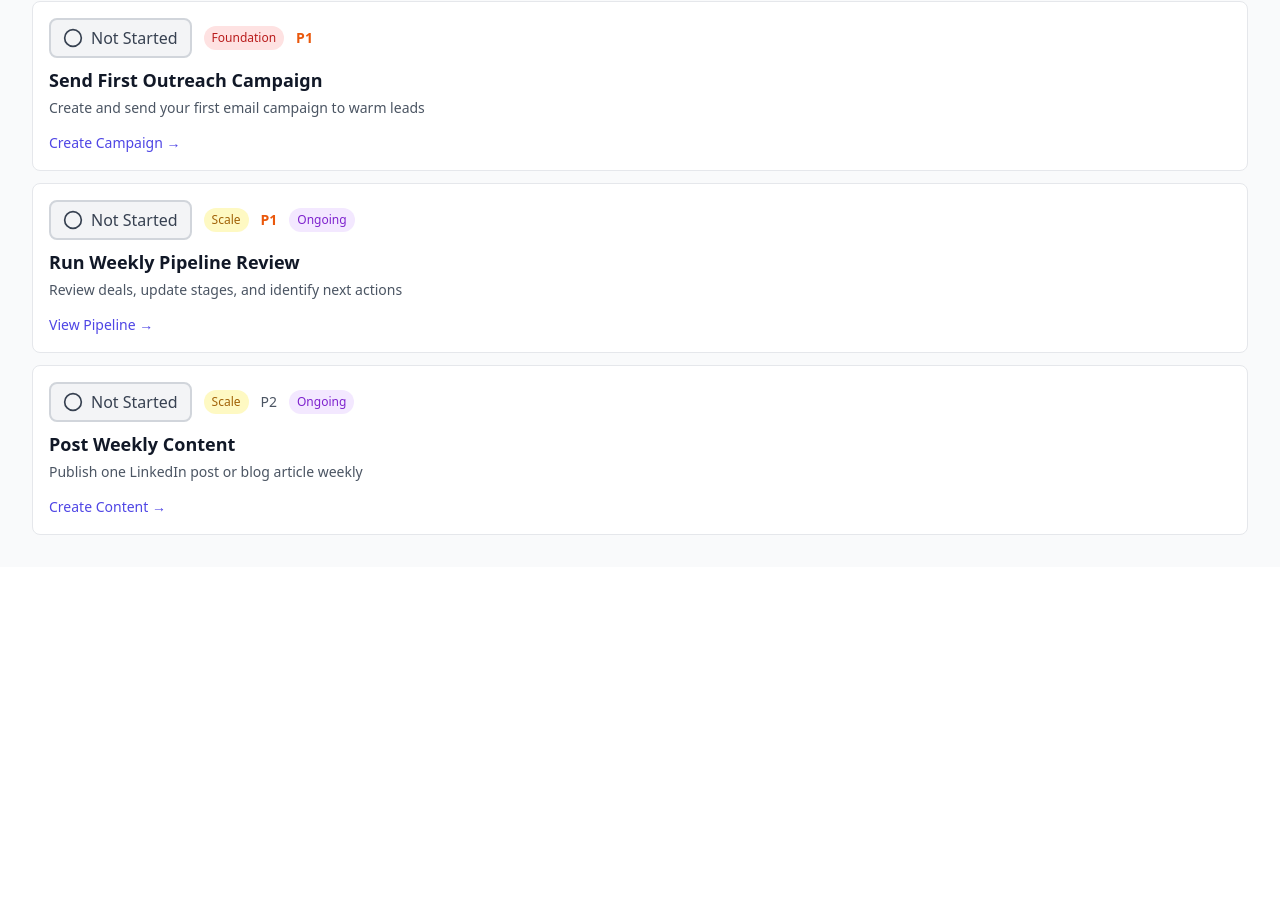
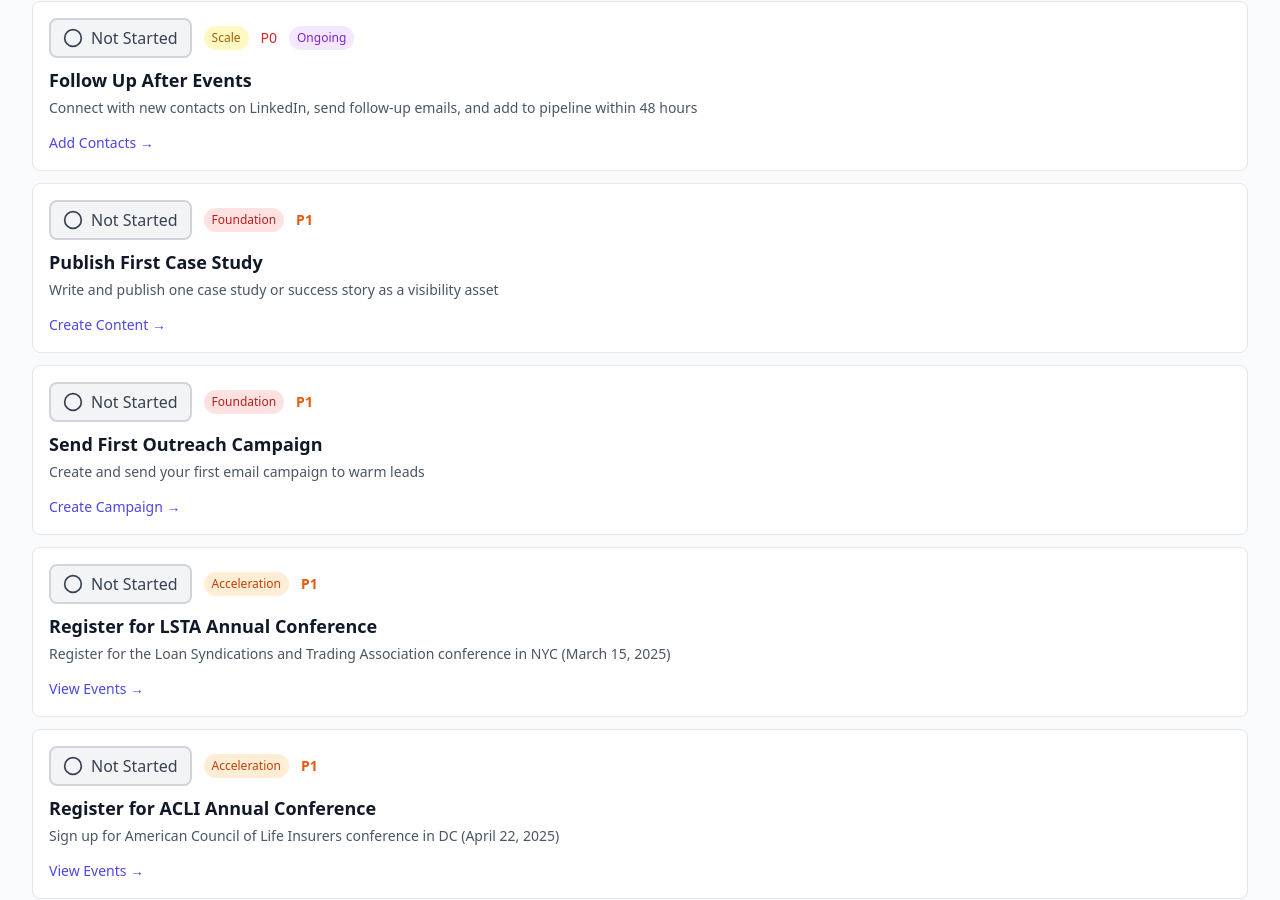
Before and after one commit to Ignite-Strategies/IgniteLegal-frontend, a React (Vite) app: page /bd-pipeline-roadmap in a window 1280 px wide. Shown: the part 1771-2671 px from the top of the page. Before the commit the page ends 2338 px from the top, so only its background shows below. Built offline with nearby package versions, Linux system fonts and the light colour scheme.

Commit message:
Update Events with real debt-financing/banking conferences, add event-related roadmap items, and add logo as favicon

```diff
--- a/index.html
+++ b/index.html
@@ -2,6 +2,7 @@
 <html lang="en">
   <head>
     <meta charset="UTF-8" />
+    <link rel="icon" type="image/png" href="/BPL_2025.png" />
     <meta name="viewport" content="width=device-width, initial-scale=1.0" />
     <title>BusinessPointLaw Company HQ</title>
   </head>
--- a/src/pages/BDPipelineRoadmap.jsx
+++ b/src/pages/BDPipelineRoadmap.jsx
@@ -116,6 +116,67 @@ const initialRoadmapItems = [
     category: 'Ongoing',
     link: '/attract/content',
     linkLabel: 'Create Content',
+    recurring: true,
+  },
+  {
+    id: '10',
+    title: 'Register for LSTA Annual Conference',
+    description: 'Register for the Loan Syndications and Trading Association conference in NYC (March 15, 2025)',
+    phase: 'Acceleration',
+    status: 'Not Started',
+    priority: 'P1',
+    targetDate: null,
+    category: 'Events',
+    link: '/attract/events',
+    linkLabel: 'View Events',
+  },
+  {
+    id: '11',
+    title: 'Register for ACLI Annual Conference',
+    description: 'Sign up for American Council of Life Insurers conference in DC (April 22, 2025)',
+    phase: 'Acceleration',
+    status: 'Not Started',
+    priority: 'P1',
+    targetDate: null,
+    category: 'Events',
+    link: '/attract/events',
+    linkLabel: 'View Events',
+  },
+  {
+    id: '12',
+    title: 'Prepare Event Outreach Strategy',
+    description: 'Research attendees, identify target contacts, and prepare outreach messages before events',
+    phase: 'Acceleration',
+    status: 'Not Started',
+    priority: 'P1',
+    targetDate: null,
+    category: 'Events',
+    link: '/attract/events',
+    linkLabel: 'View Events',
+  },
+  {
+    id: '13',
+    title: 'Attend Debt Financing Conference',
+    description: 'Network with capital partners, portfolio managers, and investment directors at industry events',
+    phase: 'Scale',
+    status: 'Not Started',
+    priority: 'P0',
+    targetDate: null,
+    category: 'Events',
+    link: '/attract/events',
+    linkLabel: 'View Events',
+  },
+  {
+    id: '14',
+    title: 'Follow Up After Events',
+    description: 'Connect with new contacts on LinkedIn, send follow-up emails, and add to pipeline within 48 hours',
+    phase: 'Scale',
+    status: 'Not Started',
+    priority: 'P0',
+    targetDate: null,
+    category: 'Ongoing',
+    link: '/contacts',
+    linkLabel: 'Add Contacts',
     recurring: true,
   },
 ];
--- a/src/pages/attract/Events.jsx
+++ b/src/pages/attract/Events.jsx
@@ -6,51 +6,79 @@ import PageHeader from '../../components/PageHeader';
 export default function Events() {
   const navigate = useNavigate();
 
-  // Mock events data
+  // Real debt-financing and banking events
   const [events] = useState([
     {
       id: 1,
-      name: 'Legal Tech Summit 2025',
+      name: 'LSTA Annual Conference',
       date: '2025-03-15',
-      location: 'San Francisco, CA',
-      attendees: 450,
+      location: 'New York, NY',
+      attendees: 1200,
       type: 'Conference',
       status: 'upcoming',
-      description: 'Annual legal technology conference featuring networking opportunities and industry insights',
-      registrationLink: 'https://legaltechsummit.com',
+      description: 'Loan Syndications and Trading Association annual conference focusing on leveraged loans, debt financing, and credit markets',
+      registrationLink: 'https://www.lsta.org',
+      targetAudience: 'Capital Partners, Investment Directors, Debt Providers',
     },
     {
       id: 2,
-      name: 'NDA Automation Workshop',
-      date: '2025-02-20',
-      location: 'Virtual',
-      attendees: 120,
-      type: 'Webinar',
+      name: 'ACLI Annual Conference',
+      date: '2025-04-22',
+      location: 'Washington, DC',
+      attendees: 800,
+      type: 'Conference',
       status: 'upcoming',
-      description: 'Learn how to streamline NDA processes with automation',
-      registrationLink: 'https://workshop.example.com',
+      description: 'American Council of Life Insurers annual meeting featuring sessions on institutional investing, debt instruments, and portfolio management',
+      registrationLink: 'https://www.acli.com',
+      targetAudience: 'Portfolio Managers, Investment Directors, Insurance Executives',
     },
     {
       id: 3,
-      name: 'Business Development Networking Mixer',
-      date: '2025-01-25',
-      location: 'New York, NY',
-      attendees: 85,
-      type: 'Networking',
+      name: 'Private Debt Investor Forum',
+      date: '2025-05-10',
+      location: 'Chicago, IL',
+      attendees: 650,
+      type: 'Conference',
       status: 'upcoming',
-      description: 'Connect with business development professionals and potential clients',
-      registrationLink: 'https://networking.example.com',
+      description: 'Forum for private debt investors, direct lenders, and alternative credit providers discussing market trends and opportunities',
+      registrationLink: 'https://www.privatedebtinvestor.com',
+      targetAudience: 'Capital Partners, Direct Lenders, Credit Funds',
     },
     {
       id: 4,
-      name: 'Legal Innovation Forum',
-      date: '2024-12-10',
-      location: 'Chicago, IL',
-      attendees: 320,
+      name: 'ABI Distressed Investing Conference',
+      date: '2025-06-18',
+      location: 'Las Vegas, NV',
+      attendees: 950,
+      type: 'Conference',
+      status: 'upcoming',
+      description: 'American Bankruptcy Institute conference on distressed debt, restructuring, and turnaround investing',
+      registrationLink: 'https://www.abi.org',
+      targetAudience: 'Capital Partners, Distressed Debt Investors, Restructuring Advisors',
+    },
+    {
+      id: 5,
+      name: 'Credit Suisse Financial Services Forum',
+      date: '2025-02-12',
+      location: 'Miami, FL',
+      attendees: 500,
+      type: 'Conference',
+      status: 'upcoming',
+      description: 'Annual gathering of financial services executives, institutional investors, and credit market participants',
+      registrationLink: 'https://www.credit-suisse.com',
+      targetAudience: 'Investment Directors, Portfolio Managers, Financial Services Executives',
+    },
+    {
+      id: 6,
+      name: 'Direct Lending & Private Credit Summit',
+      date: '2024-11-20',
+      location: 'New York, NY',
+      attendees: 750,
       type: 'Conference',
       status: 'past',
-      description: 'Annual forum on legal industry innovation and technology',
+      description: 'Summit focused on direct lending strategies, private credit opportunities, and middle market financing',
       registrationLink: null,
+      targetAudience: 'Capital Partners, Direct Lenders, Middle Market Investors',
     },
   ]);
 
@@ -142,7 +170,14 @@ export default function Events() {
                   </div>
                 </div>
 
-                <p className="text-sm text-gray-600 mb-4 line-clamp-2">{event.description}</p>
+                <p className="text-sm text-gray-600 mb-3 line-clamp-2">{event.description}</p>
+
+                {event.targetAudience && (
+                  <div className="mb-4">
+                    <p className="text-xs font-medium text-gray-500 mb-1">Target Audience:</p>
+                    <p className="text-xs text-gray-600">{event.targetAudience}</p>
+                  </div>
+                )}
 
                 {event.registrationLink && (
                   <a
```
